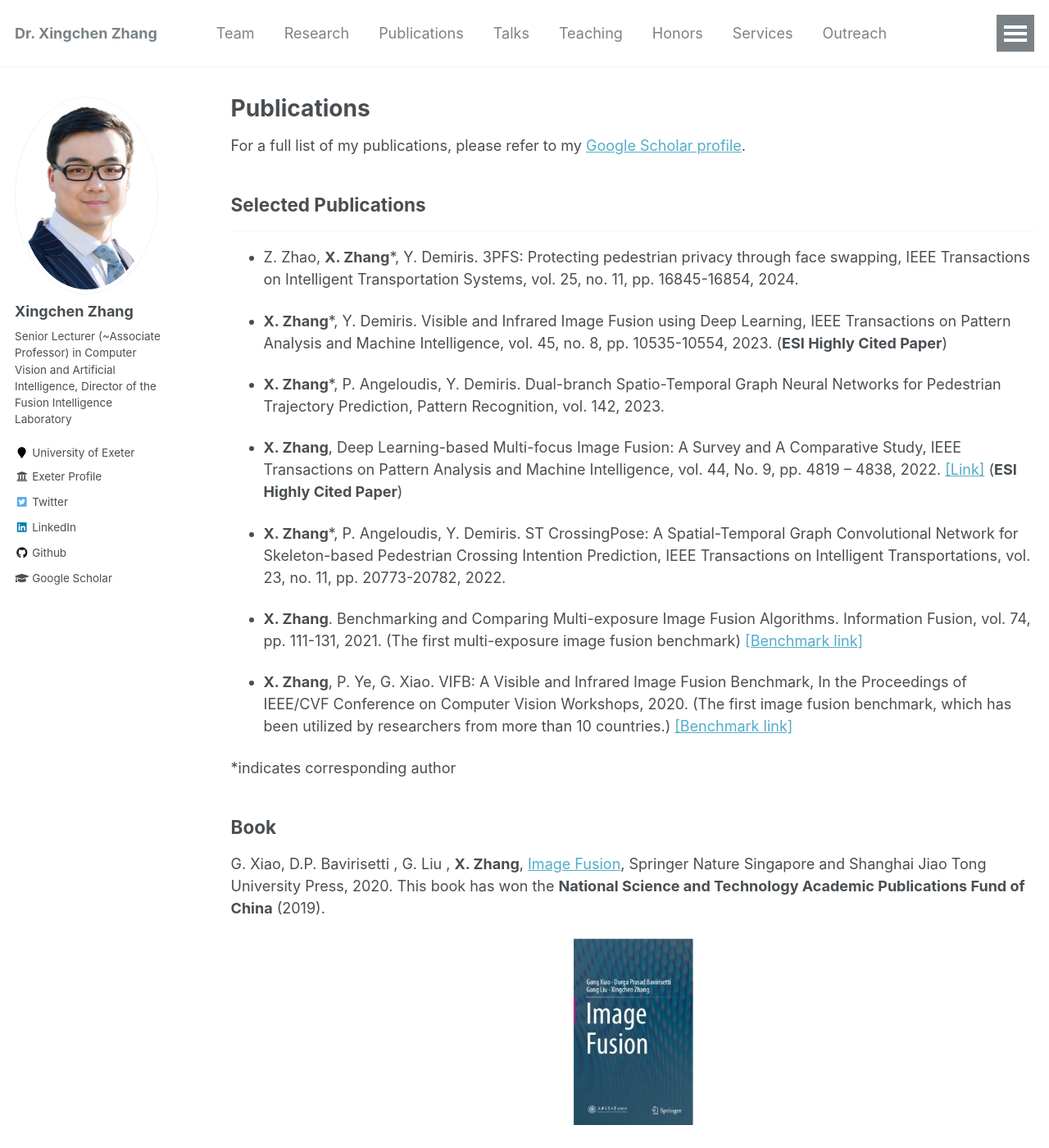
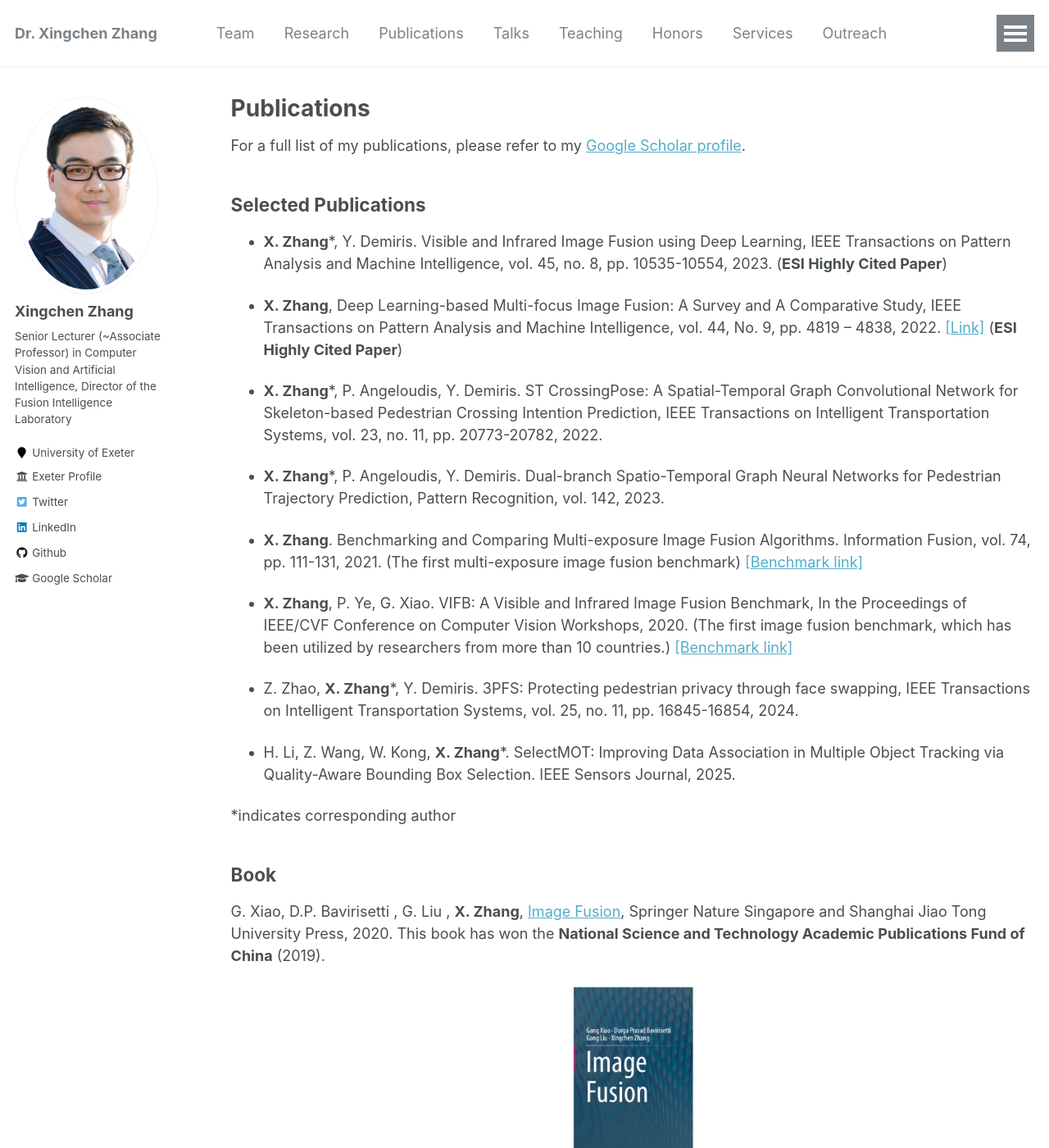
Before and after one commit to xingchenzhang/xingchenzhang.github.io, a Jekyll site: the page built from _pages/publications.md, in a window 1280 px wide and 1400 px high. Shown: the whole window at 82% size. Built offline with Jekyll 4.4.1, drawn with Linux system fonts in a browser that asks for light colours.

Commit message:
update publications

```diff
--- a/_pages/publications.md
+++ b/_pages/publications.md
@@ -10,21 +10,25 @@ For a full list of my publications, please refer to my [Google Scholar profile](
 
 Selected Publications
 ------------------
----
 
-- Z. Zhao, **X. Zhang***, Y. Demiris. 3PFS: Protecting pedestrian privacy through face swapping, IEEE Transactions on Intelligent Transportation Systems, vol. 25, no. 11, pp. 16845-16854, 2024.
 
 - **X. Zhang***, Y. Demiris. Visible and Infrared Image Fusion using Deep Learning, IEEE Transactions on Pattern Analysis and Machine Intelligence, vol. 45, no. 8, pp. 10535-10554, 2023. (**ESI Highly Cited Paper**)
 
+- **X. Zhang**, Deep Learning-based Multi-focus Image Fusion: A Survey and A Comparative Study, IEEE Transactions on Pattern Analysis and Machine Intelligence, vol. 44, No. 9, pp. 4819 – 4838, 2022. [[Link]](https://github.com/xingchenzhang/MFIFB) (**ESI Highly Cited Paper**)
+
+- **X. Zhang***, P. Angeloudis, Y. Demiris. ST CrossingPose: A Spatial-Temporal Graph Convolutional Network for Skeleton-based Pedestrian Crossing Intention Prediction, IEEE Transactions on Intelligent Transportation Systems, vol. 23, no. 11, pp. 20773-20782, 2022.
+
 - **X. Zhang***, P. Angeloudis, Y. Demiris. Dual-branch Spatio-Temporal Graph Neural Networks for Pedestrian Trajectory Prediction, Pattern Recognition, vol. 142, 2023.
 
-- **X. Zhang**, Deep Learning-based Multi-focus Image Fusion: A Survey and A Comparative Study, IEEE Transactions on Pattern Analysis and Machine Intelligence, vol. 44, No. 9, pp. 4819 – 4838, 2022. [[Link]](https://github.com/xingchenzhang/MFIFB) (**ESI Highly Cited Paper**)
-
-- **X. Zhang***, P. Angeloudis, Y. Demiris. ST CrossingPose: A Spatial-Temporal Graph Convolutional Network for Skeleton-based Pedestrian Crossing Intention Prediction, IEEE Transactions on Intelligent Transportations, vol. 23, no. 11, pp. 20773-20782, 2022.
 
 - **X. Zhang**. Benchmarking and Comparing Multi-exposure Image Fusion Algorithms. Information Fusion, vol. 74, pp. 111-131, 2021. (The first multi-exposure image fusion benchmark) [[Benchmark link]](https://github.com/xingchenzhang/MEFB)
 
 - **X. Zhang**, P. Ye, G. Xiao. VIFB: A Visible and Infrared Image Fusion Benchmark, In the Proceedings of IEEE/CVF Conference on Computer Vision Workshops, 2020. (The first image fusion benchmark, which has been utilized by researchers from more than 10 countries.) [[Benchmark link]](https://github.com/xingchenzhang/VIFB)
+
+- Z. Zhao, **X. Zhang***, Y. Demiris. 3PFS: Protecting pedestrian privacy through face swapping, IEEE Transactions on Intelligent Transportation Systems, vol. 25, no. 11, pp. 16845-16854, 2024.
+
+- H. Li, Z. Wang, W. Kong, **X. Zhang***. SelectMOT: Improving Data Association in Multiple Object Tracking via Quality-Aware Bounding Box Selection. IEEE Sensors Journal, 2025.
+
 
 *indicates corresponding author
 
```
Also changed, not shown: _pages/research.md (+3 -2 lines).
